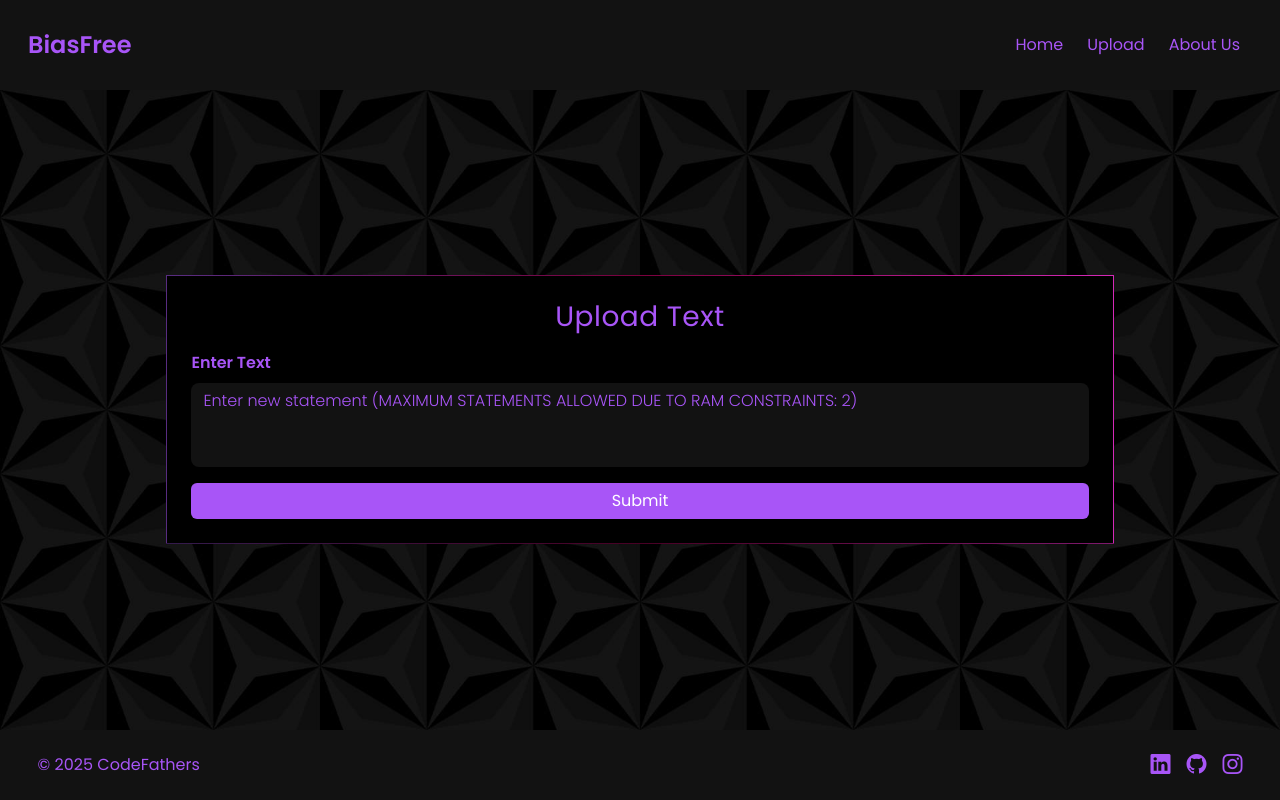
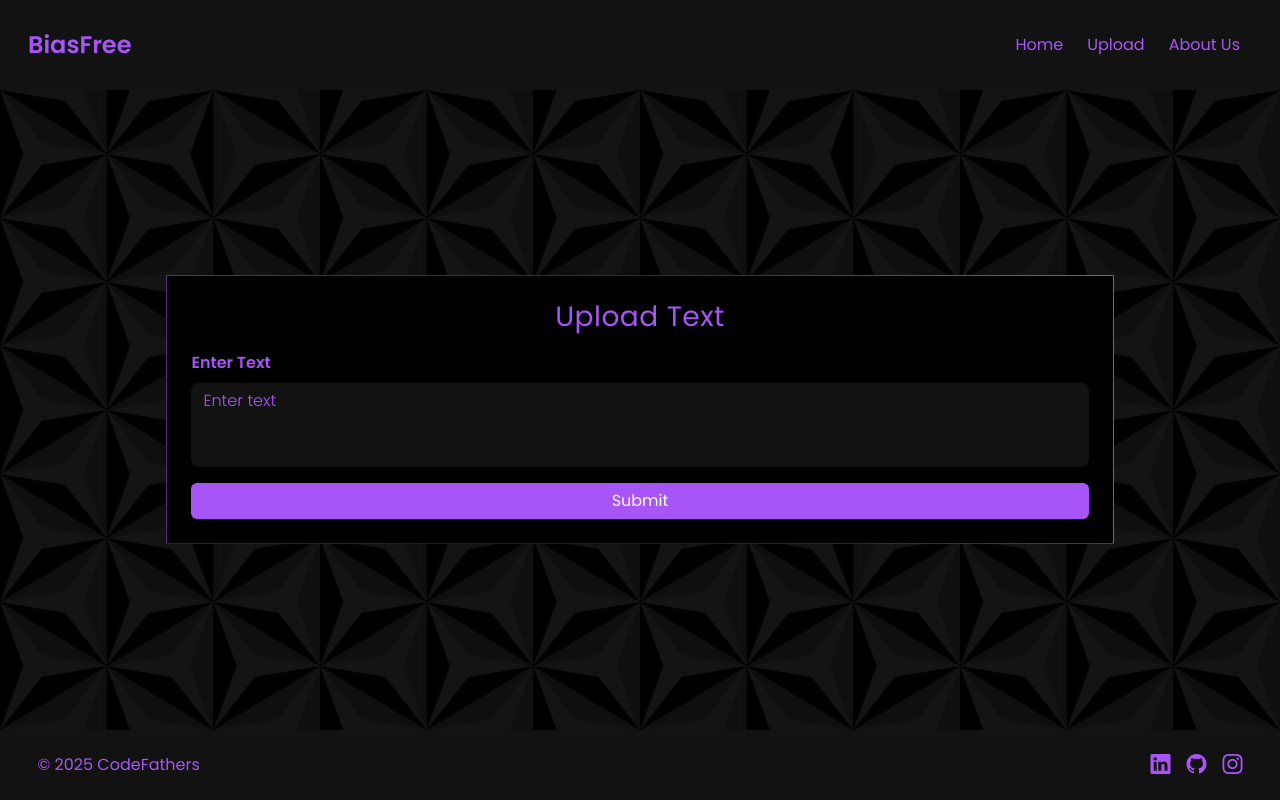
Before and after one commit to kumarutkarsh99/test-app, a React (Vite) app: page /upload in a window 1280 px wide. Built offline with nearby package versions, Linux system fonts and the light colour scheme.

Commit message:
Update UploadForm.jsx

```diff
--- a/src/UploadForm.jsx
+++ b/src/UploadForm.jsx
@@ -57,7 +57,7 @@ const UploadForm = () => {
               rows="3"
               value={textValue}
               onChange={handleTextChange}
-              placeholder="Enter new statement (MAXIMUM STATEMENTS ALLOWED DUE TO RAM CONSTRAINTS: 2)"
+              placeholder="Enter text"
             ></textarea>
           </div>
           <button type="submit" className="btn btn-primary w-100" disabled={isSubmitting}>
```
